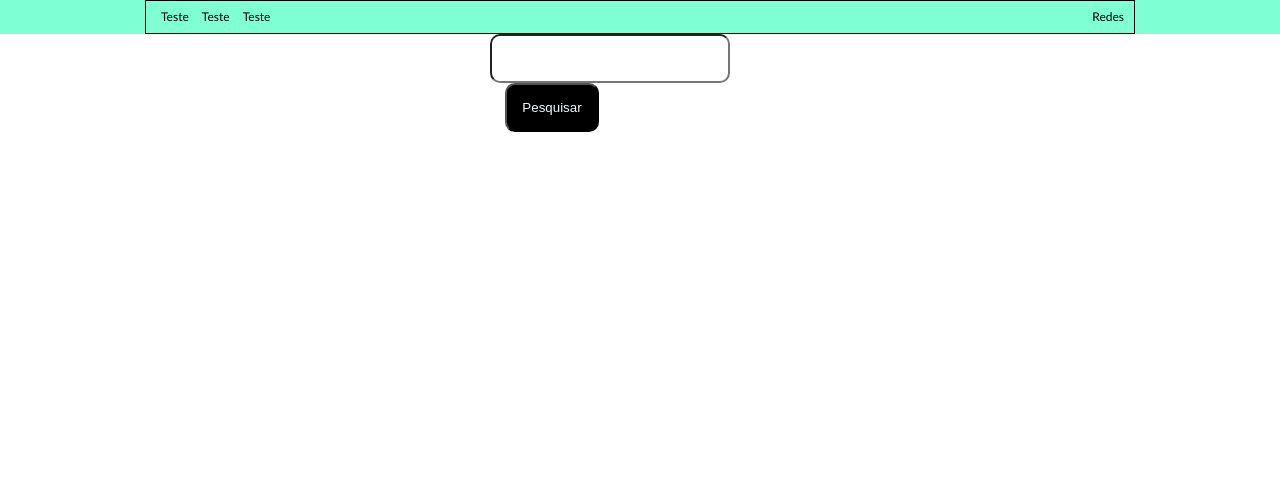
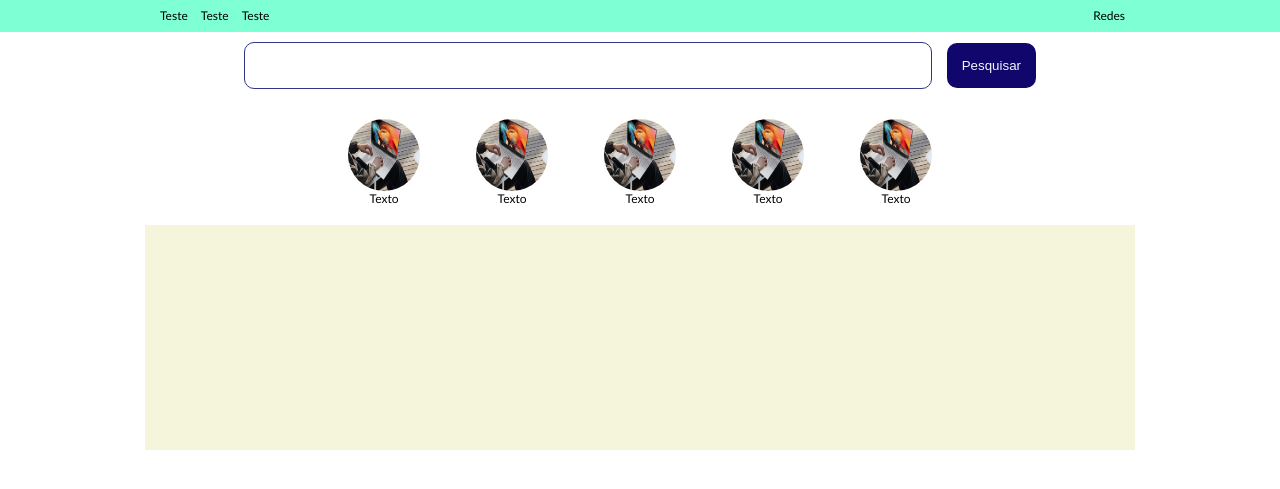
Before and after one commit to WillianTambori/ProjetoWeb, a PHP site: page /menuSup.html in a window 1280 px wide. Shown: the top 489 px of the page. Run offline with PHP 8.4, Linux system fonts and the light colour scheme.

Commit message:
Section categorias adicionada abaixo do campo de pesquisa. css atualizado já formatando todos os elementos. IMPORTANTE! as cores são temporárias, irei atualizar para azul

```diff
--- a/css/cssGeral.css
+++ b/css/cssGeral.css
@@ -15,7 +15,6 @@ section {
 nav {
     max-width: 990px;
     margin: 0 auto;
-    border: solid 1px #000;
     padding: 10px;
     display: flex;
     justify-content: space-between;
@@ -51,22 +50,45 @@ nav ul li {
 
 .pesquisa {
     display: flex;
-    flex-direction: column;
+    flex-direction: row;
     align-items: center;
-    justify-content: center;
+    justify-content: space-between;
+    width: 80%;
+    margin: 10px auto;
 }
 
 .pesquisa .campo{
     padding: 15px 5px;
     border-radius: 10px;
-    width: 80%;
+    width: 90%;
+    border: solid 1px rgb(49, 55, 134);
 }
 .pesquisa .bot{
     padding: 15px;
     border-radius: 10px;
-    background-color: #000;
+    background-color: rgb(16, 6, 107);
     color: aliceblue;
     margin-left: 15px;
+    border: none;
+}
+
+.pesquisa .bot:hover{
+    background-color: rgb(40, 144, 230);
+    color: black;
+    cursor: pointer;
+}
+
+.categorias{
+    display: flex;
+    justify-content: space-around;
+    text-align: center;
+    width: 50%;
+    padding: 20px 0;
+}
+.categorias img {
+    border-radius: 50px;
+    width: 6em;
+    height: 6em;
 }
 
 /* banner */
--- a/menuSup.html
+++ b/menuSup.html
@@ -23,11 +23,33 @@
             </div>
         </nav>
     </header>
-    <section class="pesquisa">
-        <form>
-            <div></div>
+    <section>
+        <form class="pesquisa">
             <input type="text" value="" class="campo" /><input type="submit" value="Pesquisar" class="bot">
         </form>
     </section>
+    <section class="categorias">
+        <div>
+            <img src="img/prod/modelo.PNG"><br>
+            Texto
+        </div>
+        <div>
+            <img src="img/prod/modelo.PNG"><br>
+            Texto
+        </div>
+        <div>
+            <img src="img/prod/modelo.PNG"><br>
+            Texto
+        </div>
+        <div>
+            <img src="img/prod/modelo.PNG"><br>
+            Texto
+        </div>
+        <div>
+            <img src="img/prod/modelo.PNG"><br>
+            Texto
+        </div>
+    </section>
+    <section class="bannerHome"></section>
 </body>
 </html>
```
Also changed, not shown: img/prod/modelo.PNG (added).
